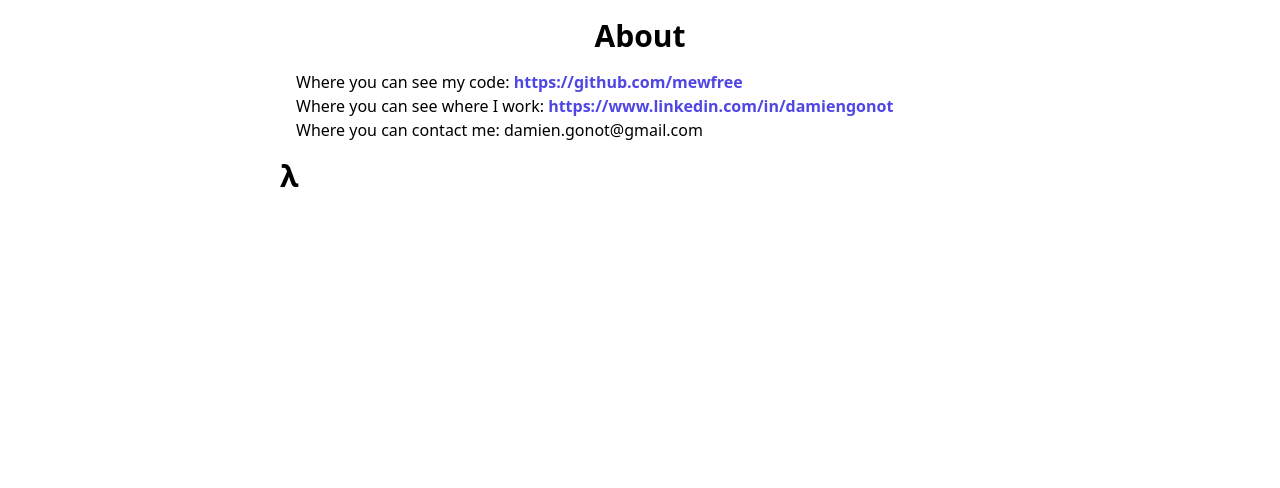
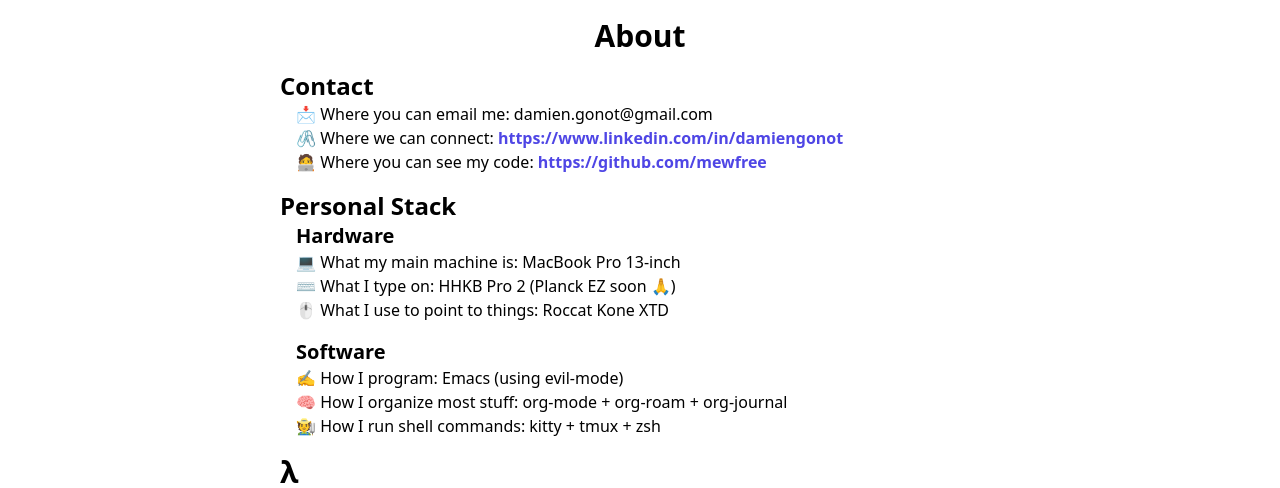
Before and after one commit to mewfree/damien-personal-blog, a Next.js app: page /about in a window 1280 px wide. Shown: the part 222-710 px from the top of the page. Built offline with nearby package versions, Linux system fonts and the light colour scheme; what typography-theme-noriega would draw is missing.

Commit message:
personal stack about page

```diff
--- a/pages/about.js
+++ b/pages/about.js
@@ -9,25 +9,46 @@
       <Head>
         <title>About - Damien Gonot</title>
         <meta name="description" content="About Damien Gonot" />
-        <meta name="keywords" content="damien, gonot, damien gonot, about, linkedin, github, contact" />
+        <meta
+          name="keywords"
+          content="damien, gonot, damien gonot, about, linkedin, github, contact"
+        />
       </Head>
-      <div className="text-3xl font-bold text-center">
-        About
-      </div>
-      <div className="pl-4 mt-4">
+      <div className="text-3xl font-bold text-center">About</div>
+      <div className="text-2xl font-bold mt-4">Contact</div>
+      <div className="pl-4">
+        <div>📩 Where you can email me: damien.gonot@gmail.com</div>
         <div>
-          Where you can see my code: <Link href="https://github.com/mewfree"><a className="font-semibold text-indigo-600 no-underline hover:text-black">https://github.com/mewfree</a></Link>
+          🖇 Where we can connect:{" "}
+          <Link href="https://www.linkedin.com/in/damiengonot">
+            <a className="font-semibold text-indigo-600 no-underline hover:text-black">
+              https://www.linkedin.com/in/damiengonot
+            </a>
+          </Link>
         </div>
         <div>
-          Where you can see where I work: <Link href="https://www.linkedin.com/in/damiengonot"><a className="font-semibold text-indigo-600 no-underline hover:text-black">https://www.linkedin.com/in/damiengonot</a></Link>
-        </div>
-        <div>
-          Where you can contact me: damien.gonot@gmail.com
+          🧑‍💻 Where you can see my code:{" "}
+          <Link href="https://github.com/mewfree">
+            <a className="font-semibold text-indigo-600 no-underline hover:text-black">
+              https://github.com/mewfree
+            </a>
+          </Link>
         </div>
       </div>
-      <div className="text-3xl font-bold mt-4">
-       λ
+      <div className="text-2xl font-bold mt-4">Personal Stack</div>
+      <div className="pl-4">
+        <div className="text-xl font-bold">Hardware</div>
+        <div>💻 What my main machine is: MacBook Pro 13-inch</div>
+        <div>⌨️ What I type on: HHKB Pro 2 (Planck EZ soon 🙏)</div>
+        <div>🖱 What I use to point to things: Roccat Kone XTD</div>
+        <div className="text-xl font-bold mt-4">Software</div>
+        <div>✍️ How I program: Emacs (using evil-mode)</div>
+        <div>
+          🧠 How I organize most stuff: org-mode + org-roam + org-journal
+        </div>
+        <div>🧑‍🌾 How I run shell commands: kitty + tmux + zsh</div>
       </div>
+      <div className="text-3xl font-bold mt-4">λ</div>
     </Layout>
   );
 }
```
